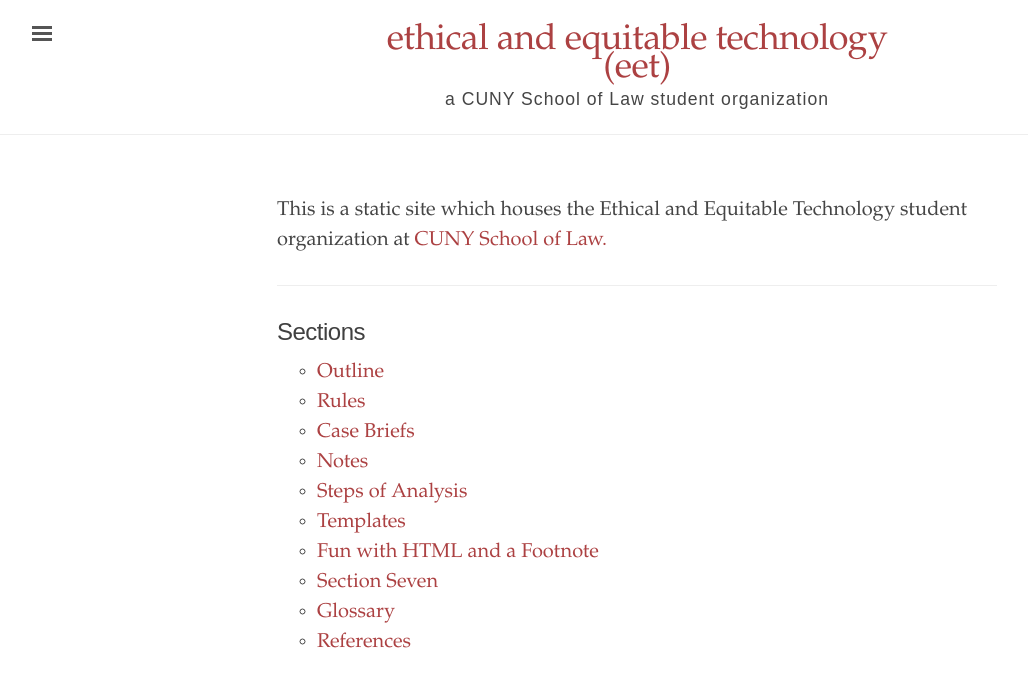
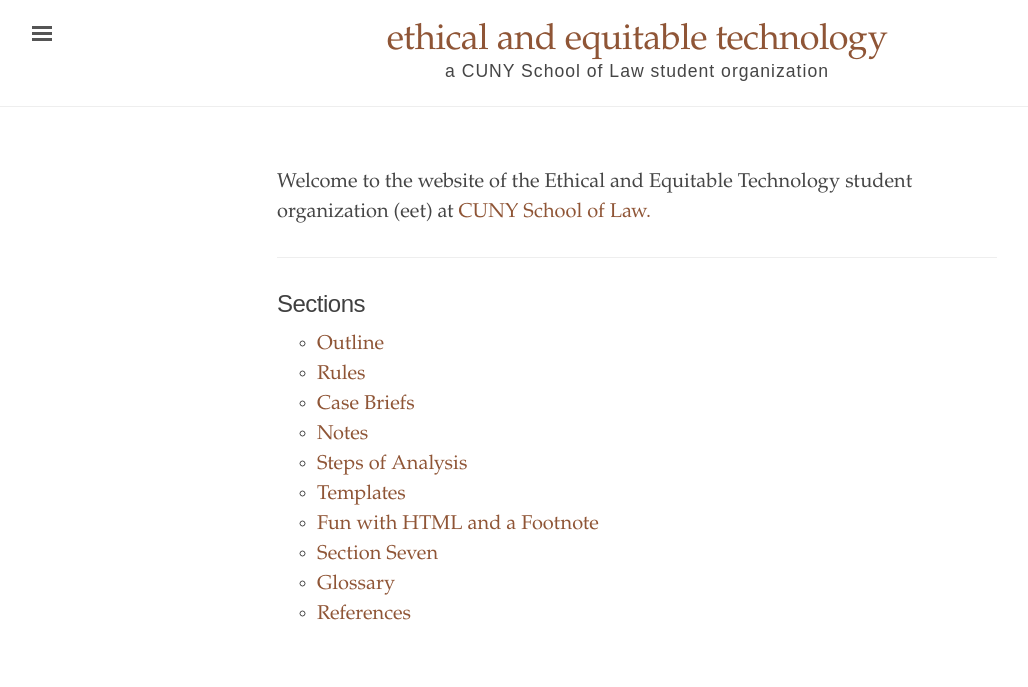
Before and after one commit to binipringle/eet, a Jekyll site: the page built from index.html, in a window 1280 px wide. Shown: the top 687 px of the page, without its empty margins (3-1031 px from the left). Built offline with Jekyll 4.4.1, drawn with Linux system fonts in a browser that asks for light colours.

Commit message:
published then changed color to brown and edited index

```diff
--- a/_config.yml
+++ b/_config.yml
@@ -1,7 +1,7 @@
 # Built with Jekyll 3.6.0
 
 # Setupš
-title:               'ethical and equitable technology (eet)'
+title:               'ethical and equitable technology'
 tagline:             'a CUNY School of Law student organization'
 description:         ' '
 url:                 'https://github.com/binipringle'
@@ -14,7 +14,7 @@
   email:             sabina.pringle@gmail.com
 
 # Color scheme. Options: red, orange, magenta, cyan, blue, brown
-color-scheme: red
+color-scheme: brown
 
 # Permalinks
 permalink: pretty
--- a/index.html
+++ b/index.html
@@ -5,7 +5,7 @@
 <div class="introduction">
 <p>
 
-  This is a static site which houses the Ethical and Equitable Technology student organization at <a href="https://www.law.cuny.edu/">CUNY School of Law.</a>
+  Welcome to the website of the Ethical and Equitable Technology student organization (eet) at <a href="https://www.law.cuny.edu/">CUNY School of Law.</a>
 </p>
 </div>
 
```
